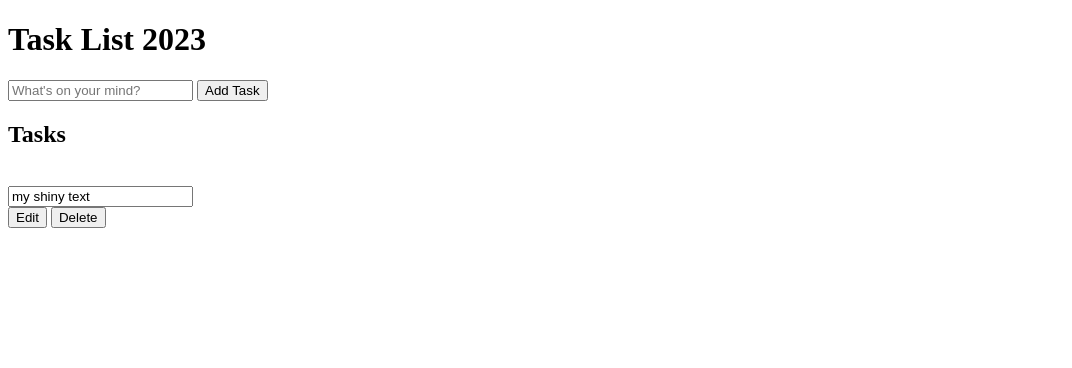
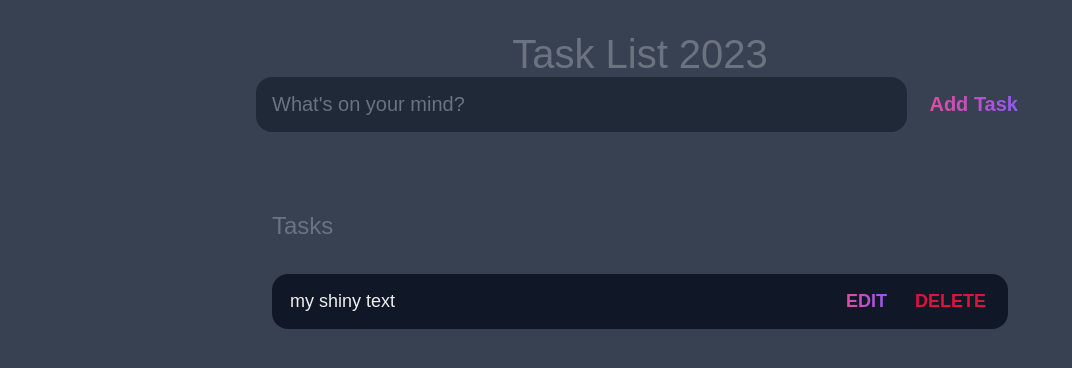
Before and after one commit to siddhiagarkar/js-to-do, a plain HTML site: page index.html in a window 1280 px wide. Shown: the whole page, without its empty margins (0-1072 px from the left). Drawn offline with Linux system fonts and the light colour scheme.

Commit message:
improved UI

```diff
--- a/index.html
+++ b/index.html
@@ -9,7 +9,7 @@
 </head>
 <body>
     <header>
-        <h1>Task List 2023</h1>
+        <h1><center>Task List 2023</center></h1>
         <form id="add-form">
             <input type="text" id="add-text" placeholder="What's on your mind?">
             <input type="submit" id="add-btn" value="Add Task">
@@ -17,6 +17,8 @@
     </header>
 
     <main>
+
+        <section class="task-list">
         <h2>Tasks</h2><br>
 
         <div class = "tasks">
@@ -30,6 +32,7 @@
                 <button class="delete">Delete</button>
             </div>
         </div>
+        </section>
     </main>
 
     <script src="main.js"></script>
--- a/main.css
+++ b/main.css
@@ -0,0 +1,159 @@
+:root {
+    --dark: #374151;
+    --darker: #1F2937;
+    --darkest: #101827;
+    --gray: #6B7280;
+    --light: #EEE;
+    --pink: #EC4899;
+    --purple: #8B5Cf6;
+}
+
+* {
+    box-sizing: border-box;
+    margin: 0;
+    font-family: 'Fira Sans', sans-serif;
+}
+
+body{
+
+    display: flex;
+    flex-direction: column;
+    min-height: 100vh;
+    background: var(--dark);
+    color: #FFF;
+}
+
+header{
+    padding: 2rem 1rem;
+    max-width: 800px;
+    width: 100%;
+    margin: 0 auto;
+}
+
+header h1{
+    font-size: 2.5rem;
+    font-weight: 300;
+    color: var(--gray);
+    margin-bottom: 1 rem;
+}
+
+#add-form{
+    display: flex;
+}
+
+input, button{
+    appearance: none;
+    border: none;
+    outline: none;
+    background: none;
+}
+
+#add-text {
+
+    flex: 1 1 0%;
+    background-color: var(--darker);
+    padding: 1rem;
+    border-radius: 1rem;
+    margin-right: 1rem;
+    color: var(--light);
+    font-size: 1.25rem;
+
+}
+
+#add-text::placeholder{
+    color: var(--gray);
+}
+
+#add-btn{
+    color: var(--pink);
+    font-size: 1.25rem;
+    font-weight: 700;
+    background-image: linear-gradient(to right, var(--pink), var(--purple));
+    -webkit-background-clip: text;
+    -webkit-text-fill-color: transparent;
+    cursor: pointer;
+    transition: 0.4s;
+}
+
+#add-btn:hover {
+    opacity: 0.8;
+
+}
+
+#add-btn:active{
+    opacity: 0.6;
+}
+
+main{
+
+    flex: 1 1 0%;
+    padding: 2rem 1rem;
+    max-width: 800px;
+    width:100%;
+    margin: 0 auto;
+}
+
+.task-list{
+    padding: 1rem;
+}
+
+.task-list h2{
+    font-size: 1.5rem;
+    font-weight: 300;
+    color: var(--gray);
+    margin-bottom: 1rem;
+}
+
+.tasks{
+    display: flex;
+    justify-content: space-between;
+    background-color: var(--darkest);
+    padding: 1rem;
+    border-radius: 1rem;
+    margin-bottom: 1rem;
+}
+
+.task-text{
+    color: var(--light);
+    font-size: 1.125rem;
+    width: 100%;
+    display: block;
+    transition: 0.4s;
+}
+
+.task-text:not(:read-only){
+    color: var(--pink);
+}
+
+.actions{
+    display: flex;
+    margin: 0 -0.5rem;
+}
+
+.actions button{
+    cursor: pointer;
+    margin: 0 0.5rem;
+    font-size: 1.125rem;
+    font-weight: 700;
+    text-transform: uppercase;
+    transition: 0.4s;
+}
+
+.actions button:hover {
+    opacity: 0.8;
+
+}
+
+.actions button:active {
+    opacity: 0.6;
+}
+
+.edit{
+    background-image: linear-gradient(to right, var(--pink), var(--purple));
+    -webkit-background-clip: text;
+    -webkit-text-fill-color: transparent;
+}
+
+.delete{
+    color: crimson;
+}
```
